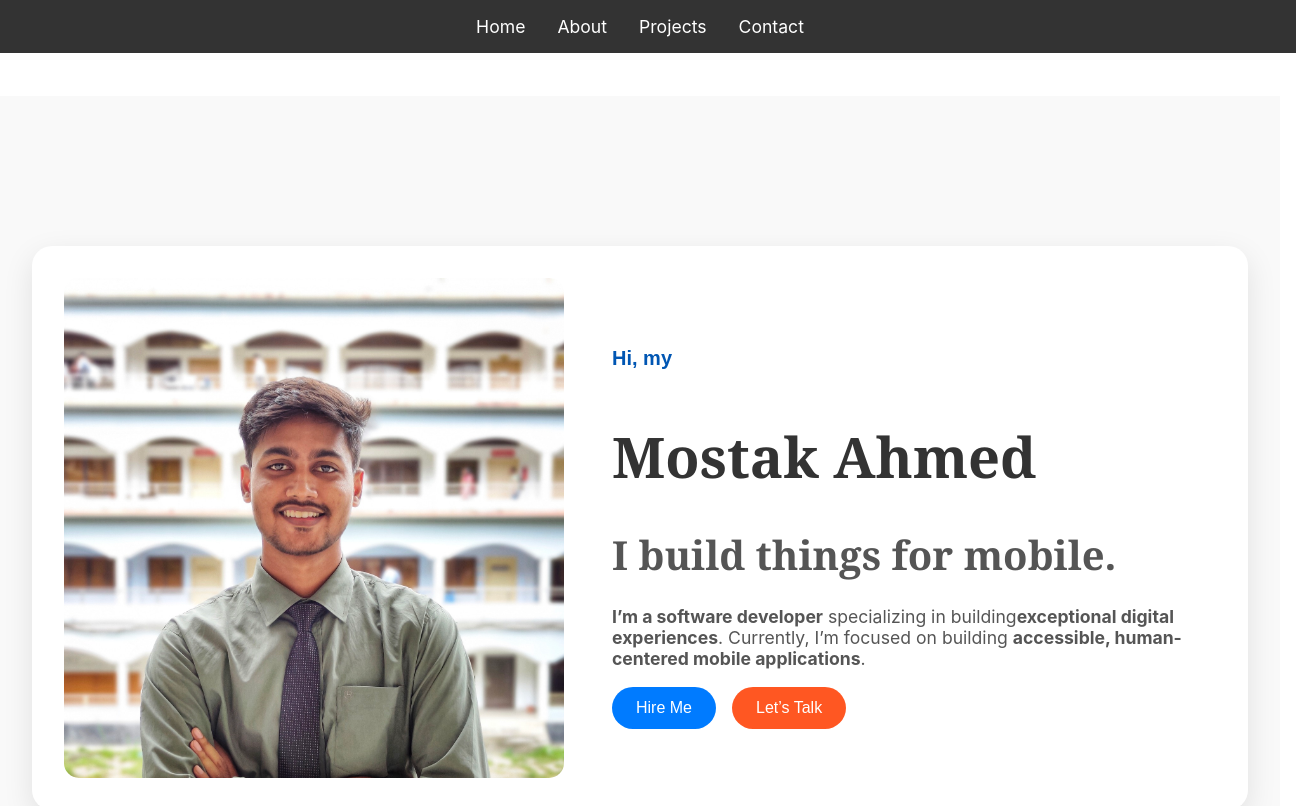
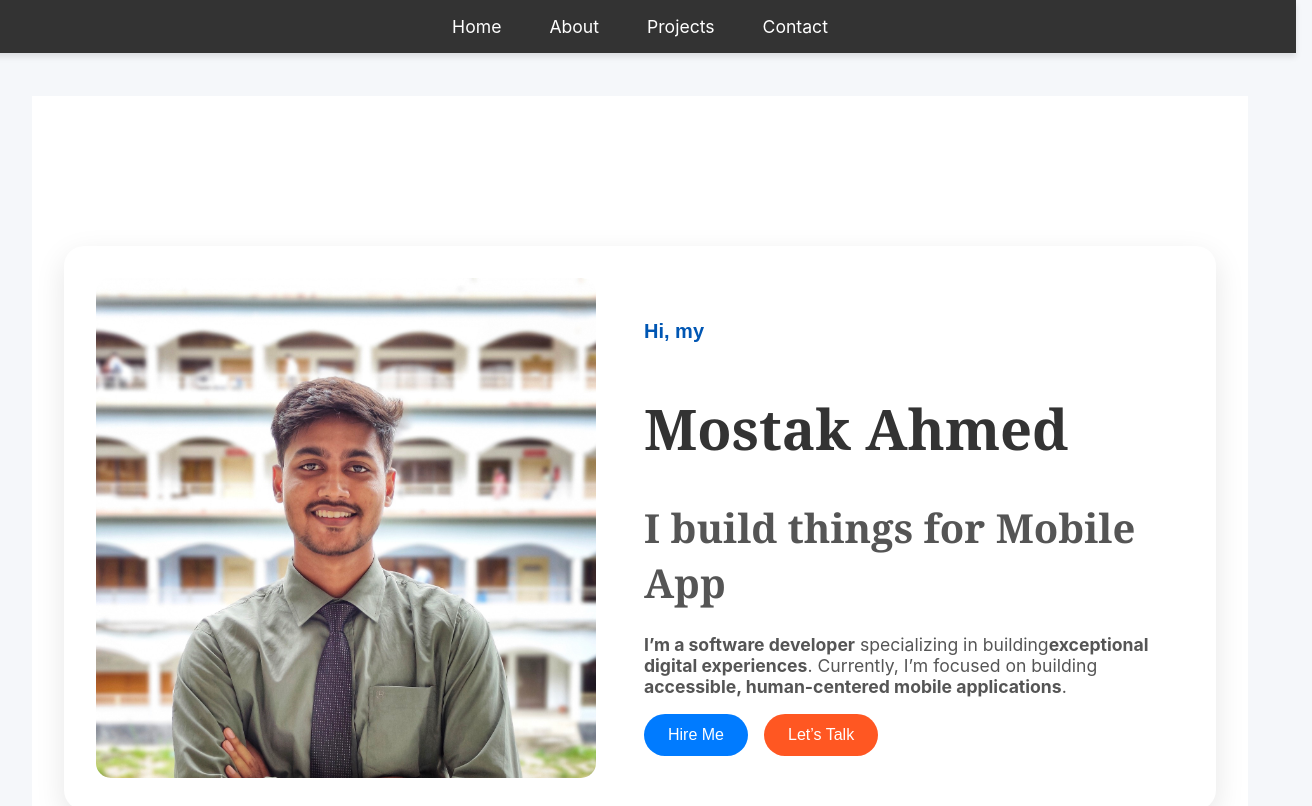
Before and after one commit to MostakAhmedShahad/portfolio-website, a React (Create React App) app: page / in a window 1280 px wide. Shown: the top 806 px of the page, 1312 px wide, since content can reach past the window. Built offline with nearby package versions, Linux system fonts and the light colour scheme.

Commit message:
design_profile_page

```diff
--- a/src/App.scss
+++ b/src/App.scss
@@ -1,14 +1,10 @@
-body {
-  margin: 0;
-  /* Set background to black */
-  color: white;
-  font-family: Arial, sans-serif;
-}
-
 .app {
   display: flex;
   flex-direction: column;
   align-items: center;
+  max-width: 1600px; /* Wider layout */
+  margin: 0 auto; /* Center the content */
+  padding: 0 2rem; /* Add padding to the sides */
 }
 
 .navbar {
@@ -20,16 +16,17 @@ body {
   display: flex;
   justify-content: center;
   z-index: 1000;
+  box-shadow: 0 4px 6px rgba(0, 0, 0, 0.1); /* Add shadow for depth */
 
   .nav-link {
     color: white;
-    margin: 0 1rem;
+    margin: 0 1.5rem;
     text-decoration: none;
     font-size: 1.1rem;
     transition: color 0.3s ease;
 
     &:hover {
-      color: #007bff;
+      color: #007bff; /* Highlight color on hover */
     }
   }
 }
@@ -47,24 +44,26 @@ section {
   h1 {
     font-size: 2.5rem;
     margin-bottom: 1rem;
+    color: #007bff; /* Primary color for headings */
   }
 
   p {
     font-size: 1.1rem;
     color: #555;
+    max-width: 800px; /* Limit paragraph width for readability */
   }
 }
 
 .home-section {
-  background: #f9f9f9;
+  background: #ffffff; /* White background for contrast */
 }
 
 .about-section {
-  background: #e9ecef;
+  background: #f9f9f9; /* Light gray background */
 }
 
 .projects-section {
-  background: #f9f9f9;
+  background: #ffffff;
 
   ul {
     list-style-type: none;
@@ -77,25 +76,36 @@ section {
       border-radius: 25px;
       margin: 0.5rem 0;
       font-size: 1rem;
+      transition: transform 0.3s ease, box-shadow 0.3s ease;
+
+      &:hover {
+        transform: translateY(-5px);
+        box-shadow: 0 5px 15px rgba(0, 123, 255, 0.3);
+      }
     }
   }
 }
 
 .contact-section {
-  background: #e9ecef;
+  background: #f9f9f9;
 
   form {
     display: flex;
     flex-direction: column;
     gap: 1rem;
     width: 100%;
-    max-width: 400px;
+    max-width: 500px; /* Wider form */
 
     input, textarea {
       padding: 0.75rem;
       border: 1px solid #ccc;
       border-radius: 5px;
       font-size: 1rem;
+      transition: border-color 0.3s ease;
+
+      &:focus {
+        border-color: #007bff; /* Highlight input on focus */
+      }
     }
 
     button {
@@ -109,7 +119,7 @@ section {
       transition: background 0.3s ease;
 
       &:hover {
-        background: #0056b3;
+        background: #0056b3; /* Darker shade on hover */
       }
     }
   }
--- a/src/components/Home.jsx
+++ b/src/components/Home.jsx
@@ -45,7 +45,7 @@ const Home = () => {
         <div className="home-text">
           <h3>{text}</h3> {/* Typing effect for "Hi, my name is" */}
           <h1>Mostak Ahmed</h1> {/* Name without gradient or shake effect */}
-          <h2>I build things for mobile.</h2>
+          <h2>I build things for Mobile App</h2>
           <p>
             <strong>I’m a software developer</strong> specializing in building
             <strong>exceptional digital experiences</strong>. Currently, I’m focused on
--- a/src/index.css
+++ b/src/index.css
@@ -1,14 +1,20 @@
 body {
   margin: 0;
-
   font-family: -apple-system, BlinkMacSystemFont, 'Segoe UI', 'Roboto', 'Oxygen',
     'Ubuntu', 'Cantarell', 'Fira Sans', 'Droid Sans', 'Helvetica Neue',
     sans-serif;
   -webkit-font-smoothing: antialiased;
   -moz-osx-font-smoothing: grayscale;
+  background: #f5f7fa; /* Light background for a clean look */
+  color: #333; /* Default text color */
 }
 
 code {
   font-family: source-code-pro, Menlo, Monaco, Consolas, 'Courier New',
     monospace;
 }
+
+/* Global transitions */
+* {
+  transition: all 0.3s ease;
+}
```
